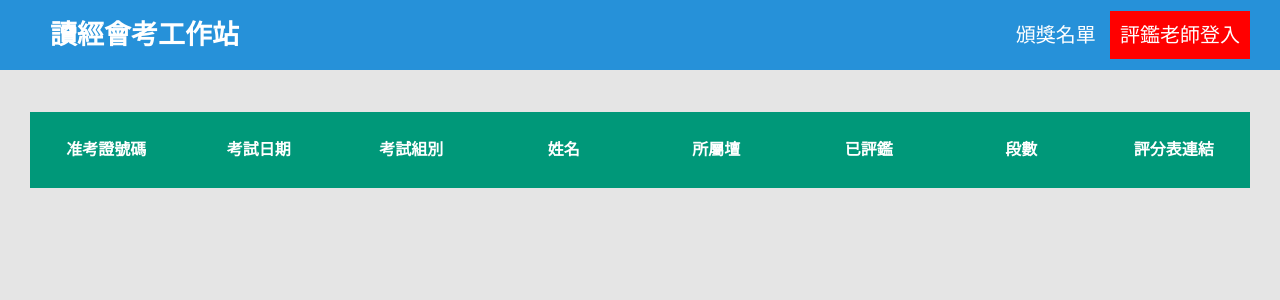
After one commit to plChao/dujin_score_worksite, a Django app: page /student in a window 1280 px wide. The commit adds this page. Shown: the top 300 px of the page. Run offline with Django 4.2, Linux system fonts and the light colour scheme; tables that the repository leaves empty hold one stand-in row (values such as "Sample post"); lists and menus that the app fills with data are empty.

Commit message:
[finish page 4]

```diff
--- /dev/null
+++ b/score_site/work_cite/static/table.css
@@ -0,0 +1,37 @@
+.wrap{
+    overflow:hidden;
+    border-radius:10px 10px 0px 0px;
+    box-shadow: 0 0 20px rgba(0, 0, 0, 0.35);
+  }
+
+  table{
+    font-family: 'Oswald', sans-serif;
+    border-collapse:collapse;
+
+  }
+
+  th{
+    background-color:#009879;
+    color:#ffffff;
+    width:25vw;
+    height:75px;
+  }
+
+  td{
+    background-color:#ffffff;
+    width:25vw;
+    height:50px;
+    text-align:center;
+  }
+
+  tr{
+    border-bottom: 1px solid #dddddd;
+  }
+
+  tr:last-of-type{
+    border-bottom: 2px solid #009879;
+  }
+
+  tr:nth-of-type(even) td{
+    background-color:#f3f3f3;
+  }
--- a/score_site/work_cite/templates/base.html
+++ b/score_site/work_cite/templates/base.html
@@ -6,6 +6,7 @@
     <meta name="viewport" content="width=device-width, initial-scale=1.0">
     <link rel="stylesheet" href="https://fonts.googleapis.com/css2?family=Material+Symbols+Rounded:opsz,wght,FILL,GRAD@20..48,100..700,0..1,-50..200" />
     <link rel="stylesheet" href="{% static 'style.css' %}">
+    <link rel="stylesheet" href="{% static 'table.css' %}">
     <title>讀經會考工作站</title>
 </head>
 <body>
--- a/score_site/work_cite/templates/nav_bar.html
+++ b/score_site/work_cite/templates/nav_bar.html
@@ -14,6 +14,9 @@
                 <a class="nav-link" href="{% url 'about' %}">關於我</a>
             </li>
             <li class="nav_link_congrats active">
+                <a class="nav-link" href="{% url 'student' %}">考生表</a>
+            </li>
+            <li class="nav_link_congrats active">
                 <a class="nav-link" href="{% url 'logout' %}">登出</a>
             </li>
         {% else %}
--- /dev/null
+++ b/score_site/work_cite/templates/student.html
@@ -0,0 +1,35 @@
+{% extends 'base.html' %}
+{% block content %}
+<table>
+    <thead>
+        <tr>
+            <th>准考證號碼</th>
+            <th>考試日期</th>
+            <th>考試組別</th>
+            <th>姓名</th>
+            <th>所屬壇</th>
+            <th>已評鑑</th>
+            <th>段數</th>
+            <th>評分表連結</th>
+        </tr>
+    </thead>
+    <tbody>
+        {% for row in table %}
+        <tr>
+            <td>{{ row.0 }}</td>
+            <td>{{ row.1 }}</td>
+            <td>{{ row.2 }}</td>
+            <td>{{ row.3 }}</td>
+            <td>{{ row.4 }}</td>
+            <td>{{ row.5 }}</td>
+            <td>{{ row.6 }}</td>
+            <td>
+                <a href="{% url 'student' %}?search_term={{ row.0 }}">
+                    {{ row.0 }} 評分表
+                </a>
+            </td>
+        </tr>
+        {% endfor %}
+    </tbody>
+</table>
+{% endblock %}
--- a/score_site/work_cite/urls.py
+++ b/score_site/work_cite/urls.py
@@ -4,6 +4,7 @@ from . import views
 urlpatterns = [
     path('', views.index, name='index'),
     path('about', views.about, name="about"),
+    path('student', views.student, name="student"),
     path('login', views.login_user, name="login"),
     path('logout_user', views.logout_user, name='logout'),
 ]
--- a/score_site/work_cite/views.py
+++ b/score_site/work_cite/views.py
@@ -33,6 +33,24 @@ def about(request):
 		results = cursor.fetchall()
 
 	return render(request, 'about.html', {'user_name': results[0][0]})
+def student(request):
+	current_user_id = request.user.username
+
+	query = f'select info.exam_id, exam_date, exam_group, name, tan_name, finish_num, article_num\
+		  from (SELECT examinee.exam_id, examinee.exam_date, examinee.exam_group, name, tan_name\
+    FROM all_examinee_info AS examinee \
+    JOIN (SELECT exam_date, exam_group FROM exams WHERE exam_id = "{current_user_id}")AS exam_group_table \
+    ON examinee.exam_date = exam_group_table.exam_date \
+    and examinee.exam_group = exam_group_table.exam_group) as info \
+    JOIN (SELECT exam_id, SUM(final_examiner is not null) AS finish_num, count(article_id) AS article_num \
+                FROM actual_exam_situation \
+                GROUP BY exam_id) as number on info.exam_id = number.exam_id \
+    order by exam_date'
+	with connection.cursor() as cursor:
+		cursor.execute(query)
+		results = cursor.fetchall()
+	return render(request, 'student.html', {'table': results})
+
 
 def logout_user(request):
 	logout(request)
```
Also changed, not shown: sql_script/query_2.py (added, +51 -0 lines).
